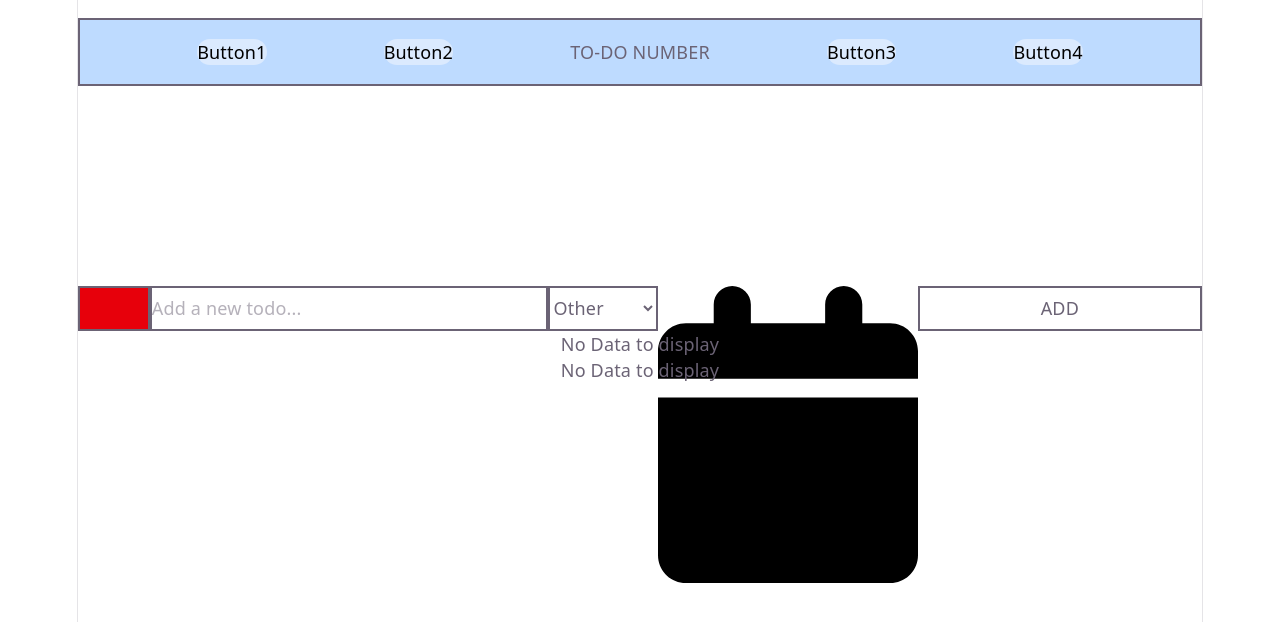
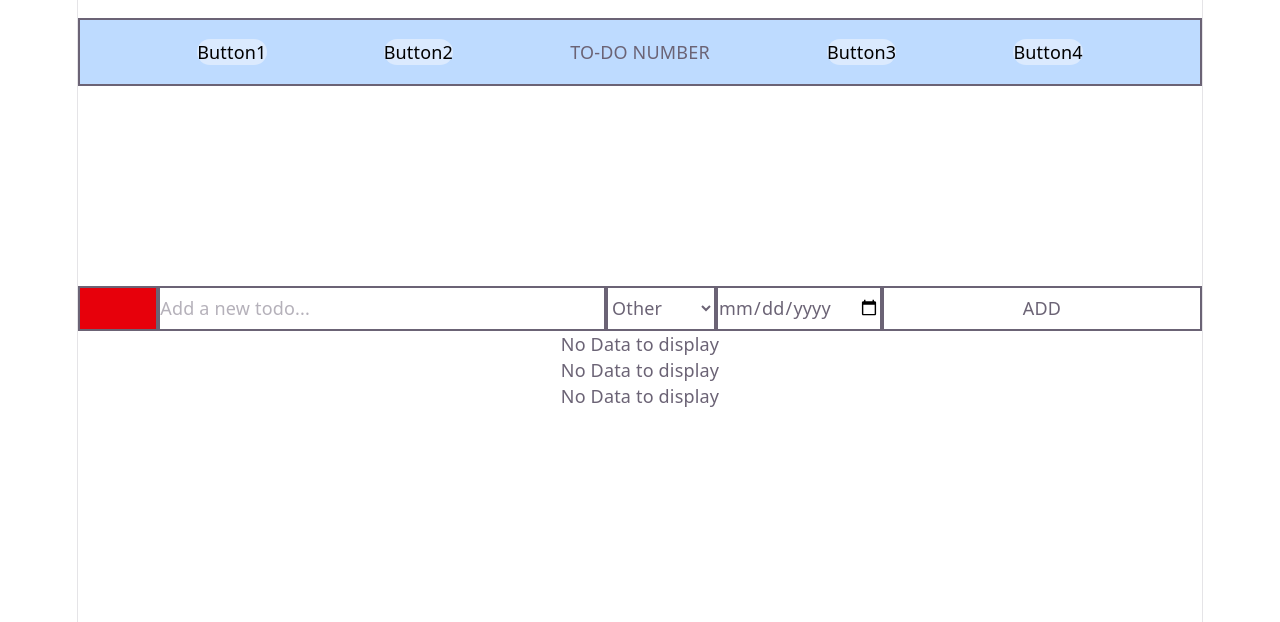
Before and after one commit to SameerUH/To-do-list-React, a React (Vite) app in the folder to-do-list/: page / in a window 1280 px wide. Shown: the top 622 px of the page. Built offline with nearby package versions, Linux system fonts and the light colour scheme.

Commit message:
Fixed the date picker by using input type=date so now it looks nice and tailwind css on it

```diff
--- a/to-do-list/src/App.jsx
+++ b/to-do-list/src/App.jsx
@@ -9,6 +9,7 @@ function App() {
     const updateData = (taskParams) => {
       setData(taskParams);
   };
+
   return (
     <>
     <div class="flex justify-evenly h-15 w-full mt-[1em] mb-[200px] mx-auto my-0 bg-blue-200 border-2 border-black-200 items-center">
@@ -22,6 +23,7 @@ function App() {
     <TaskEntry callback={updateData}/>
     <p>{"task" in data ? data["task"] : "No Data to display"}</p>
     <p>{"category" in data ? data["category"] : "No Data to display"}</p>
+    <p>{"date" in data ? data["date"] : "No Data to display"}</p>
     </>
   )
 }
--- a/to-do-list/src/TaskEntry.jsx
+++ b/to-do-list/src/TaskEntry.jsx
@@ -23,7 +23,7 @@ function TaskEntry(props) {
                     <option value="Career">Career</option>
                     <option value="Education">Education</option>
                 </select>
-                <DatePicker class="border-2 border-black-200" showIcon/>
+                <input type="date" class="border-2 border-black-200" value={date} onChange={(e) => setDate(e.target.value)}></input>
                 <input class="border-2 border-black-200 w-xs cursor-pointer" type="button" value="ADD" onClick={addButton}/>
             </form>
         </div>
```
